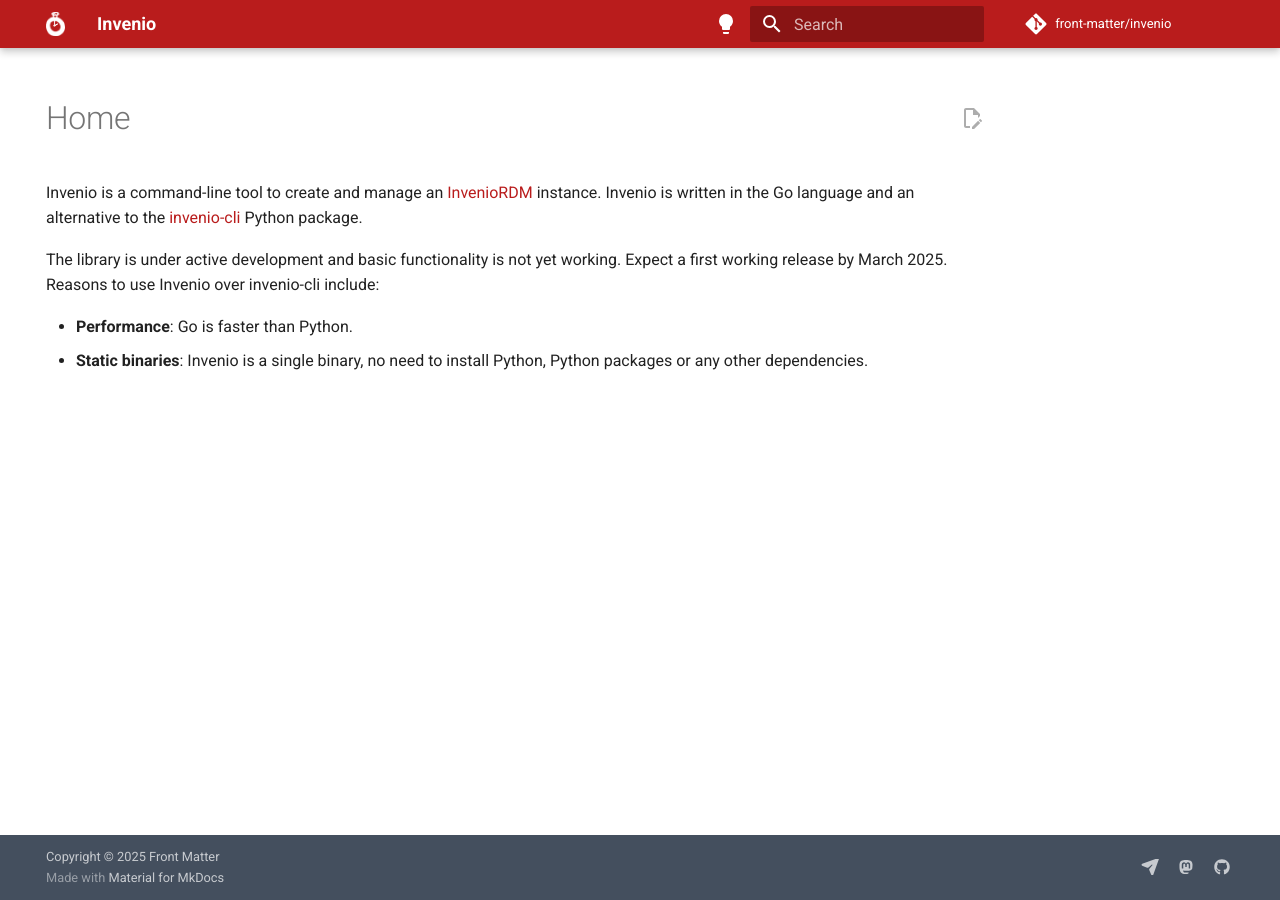
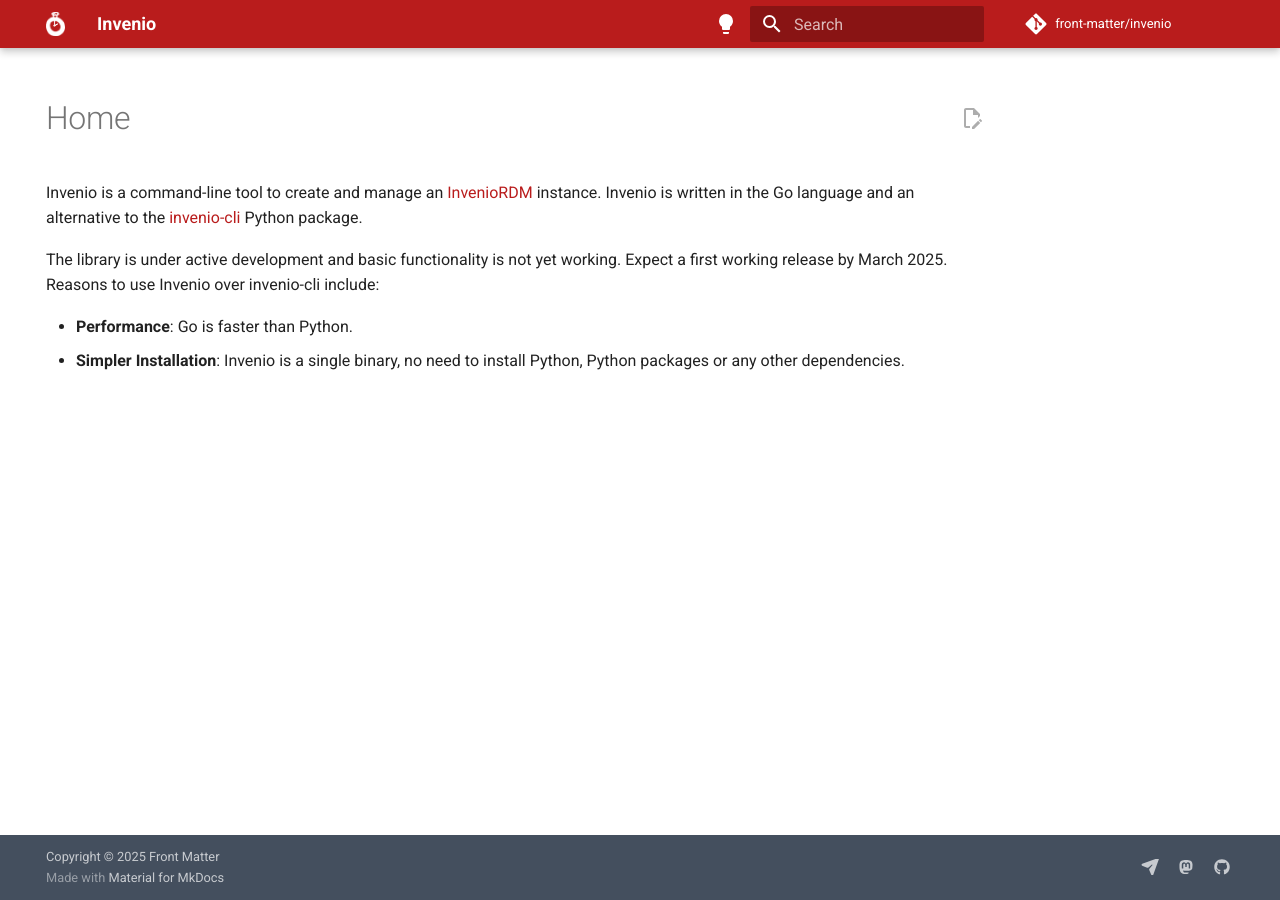
Before and after one commit to front-matter/invenio, an MkDocs documentation site: the page built from docs/index.md, in a window 1280 px wide. Built offline with MkDocs 1.6.1 and Material for MkDocs 9.7.7, drawn with Linux system fonts in a browser that asks for light colours; comment, search, counter and statistics services are not loaded.

Commit message:
Update index.md

```diff
--- a/docs/index.md
+++ b/docs/index.md
@@ -9,4 +9,4 @@ Invenio is a command-line tool to create and manage an [InvenioRDM](https://inve
 The library is under active development and basic functionality is not yet working. Expect a first working release by March 2025. Reasons to use Invenio over invenio-cli include:
 
 - **Performance**: Go is faster than Python.
-- **Static binaries**: Invenio is a single binary, no need to install Python, Python packages or any other dependencies.
+- **Simpler Installation**: Invenio is a single binary, no need to install Python, Python packages or any other dependencies.
```
